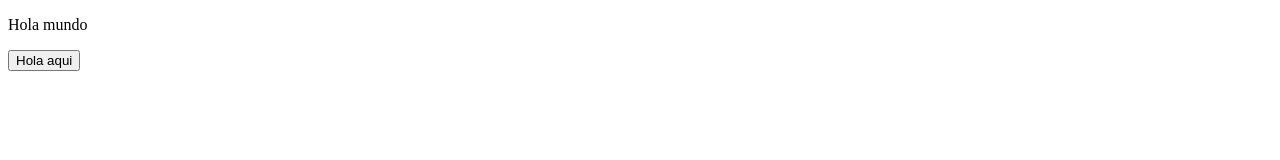
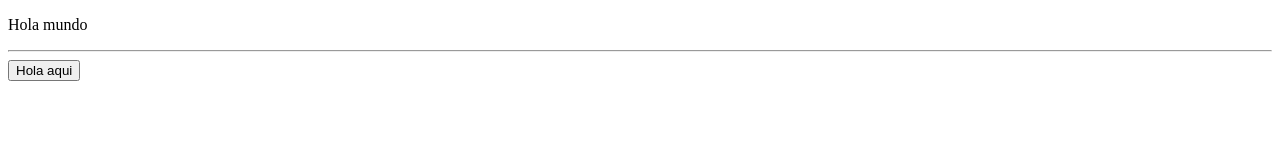
Before and after one commit to EduardoOyFl/testest, a plain HTML site: page index.html in a window 1280 px wide. Drawn offline with Linux system fonts and the light colour scheme.

Commit message:
modificacion2

```diff
--- a/index.html
+++ b/index.html
@@ -3,10 +3,11 @@
 <head>
     <meta charset="UTF-8">
     <meta name="viewport" content="width=device-width, initial-scale=1.0">
-    <title>Documetesteont</title>
+    <title>TESTEO</title>
 </head>
 <body>
     <p>Hola mundo</p>
+    <HR>
     <button class="ggg" onclick="saluda()">Hola aqui</button>
 
     <script src="./app.js"></script>
```
